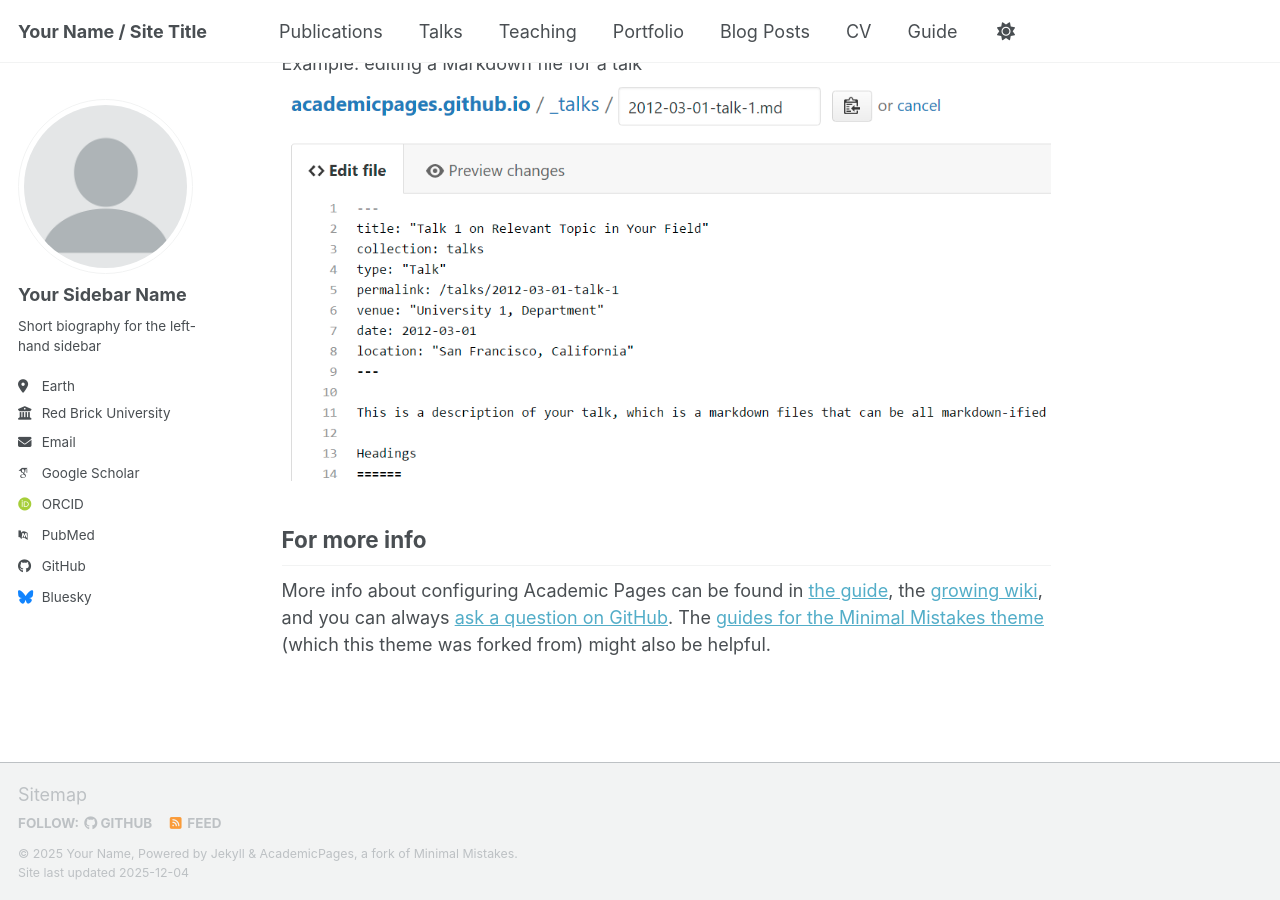
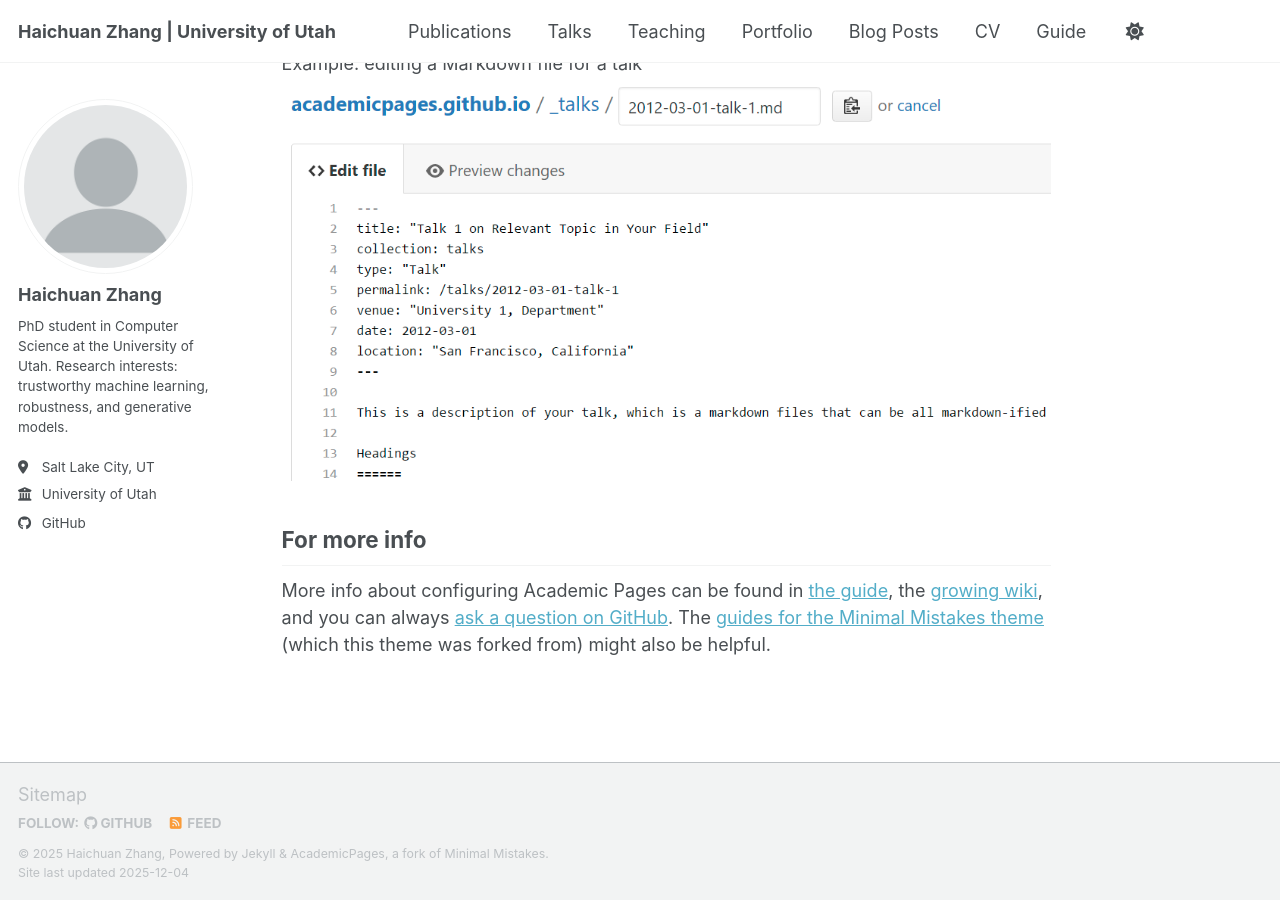
Before and after one commit to LeopoldZhang1610/LeopoldZhang1610.github.io, a Jekyll site: the page built from _pages/about.md, in a window 1280 px wide and 900 px high, scrolled down 2718 px. Built offline with Jekyll 4.4.1, drawn with Linux system fonts in a browser that asks for light colours; some web fonts are replaced; a script bundle is joined from its source files by our own code; library files that are not in the unit come from our copies.

Commit message:
Update _config.yml

```diff
--- a/_config.yml
+++ b/_config.yml
@@ -9,39 +9,38 @@
 # Basic Site Settings
 locale                   : "en-US"
 site_theme               : "default" # Currently available options are "default", "air"
-title                    : "Your Name / Site Title"
+title                    : "Haichuan Zhang | University of Utah"
 title_separator          : "-"
-name                     : &name "Your Name"
-description              : &description "Your Name's academic portfolio"   # Update this with a general description of your site, this is the default if not overridden by a page
-url                      : https://academicpages.github.io # The base hostname & protocol for your site e.g. "https://[your GitHub username].github.io",
-                                                           # or if you already have some other page hosted on Github then use "https://[your GitHub username].github.io/[Your Repo Name]"
+name                     : &name "Haichuan Zhang"
+description              : &description "Haichuan Zhang — PhD student (CS) at University of Utah. Research: trustworthy ML & generative models."   # Update this with a general description of your site, this is the default if not overridden by a page
+url                      : https://LeopoldZhang1610.github.io # The base hostname & protocol for your site
 baseurl                  : "" # the subpath of your site, e.g. "/blog"
-repository               : "academicpages/academicpages.github.io"
+repository               : "LeopoldZhang1610/LeopoldZhang1610.github.io"
 
 # Site Author - The following control what appear as part of the author content on the side bar.
 #               If a field is blank the icon and link will not appear, otherwise it will be shown.
 #               Additional customization can be done by editing /_includes/author-profile.html
 author:
   # Biographic information
-  avatar           : "profile.png"
-  name             : "Your Sidebar Name"
+  avatar           : "profile.png"    # upload a profile image to /images/profile.png or change this filename
+  name             : "Haichuan Zhang"
   pronouns         : # example: "she/her"
-  bio              : "Short biography for the left-hand sidebar"
-  location         : "Earth"
-  employer         : "Red Brick University"
-  uri              : # URL
-  email            : "none@example.org"
+  bio              : "PhD student in Computer Science at the University of Utah. Research interests: trustworthy machine learning, robustness, and generative models."
+  location         : "Salt Lake City, UT"
+  employer         : "University of Utah"
+  uri              : # URL (personal homepage or department page if any)
+  email            :                    # Add your email if you want it shown, e.g. "haichuan@example.edu"
 
   # Academic websites
   academia         : # URL
   arxiv            : # URL - Update with the correct link to your profile
-  googlescholar    : "https://scholar.google.com/citations?user=PS_CX0AAAAAJ"
+  googlescholar    : # e.g. "https://scholar.google.com/citations?user=..."
   inspire-hep      : # URL
   impactstory      : # URL
-  orcid            : "https://orcid.org/yourorcidurl"
+  orcid            : # e.g. "https://orcid.org/0000-0000-0000-0000"
   semantic         : # URL
   ssrn             : # URL
-  pubmed           : "https://www.ncbi.nlm.nih.gov/pubmed/?term=john+snow"
+  pubmed           : # URL
   researchgate     : # URL
   scopus           : # URL
   zotero           : # URL
@@ -51,13 +50,13 @@ author:
   bitbucket        : # Username - Update with your username on the site
   codepen          : # Username
   dribbble         : # Username
-  github           : "academicpages"
+  github           : "LeopoldZhang1610"
   kaggle           : # Username
   stackoverflow    : # User number or user number and name (i.e., use "1" or "1/jeff-atwood")
 
   # Social media
   artstation       : # Username
-  bluesky          : "bsky.app" # Replace this with you Bluesky username
+  bluesky          : # e.g. "yourusername"
   facebook         : # Username
   flickr           : # Username
   foursquare       : # Username
@@ -146,7 +145,7 @@ facebook:
 og_image                 :  # Social media default site image
 og_description           :  # Social media default site image description
 # For specifying social profiles
-# - https://developers.google.com/structured-data/customize/social-profiles
+# - https://developers.google.com/structured-data/customize-social-profiles
 social:
   type                   : # Person or Organization (defaults to Person)
   name                   : # If the user or organization name differs from the site's name
@@ -332,8 +331,7 @@ whitelist:
 #  - Archive page should exist at path when using Liquid method or you can
 #    expect broken links (especially with breadcrumbs enabled)
 #  - <base_path>/tags/my-awesome-tag/index.html ~> path: /tags/
-#  - <base_path/categories/my-awesome-category/index.html ~> path: /categories/
-#  - <base_path/my-awesome-category/index.html ~> path: /
+#  - <base_path/categories/my-awesome-category/index.html ~> path: /
 category_archive:
   type: liquid
   path: /categories/
```
